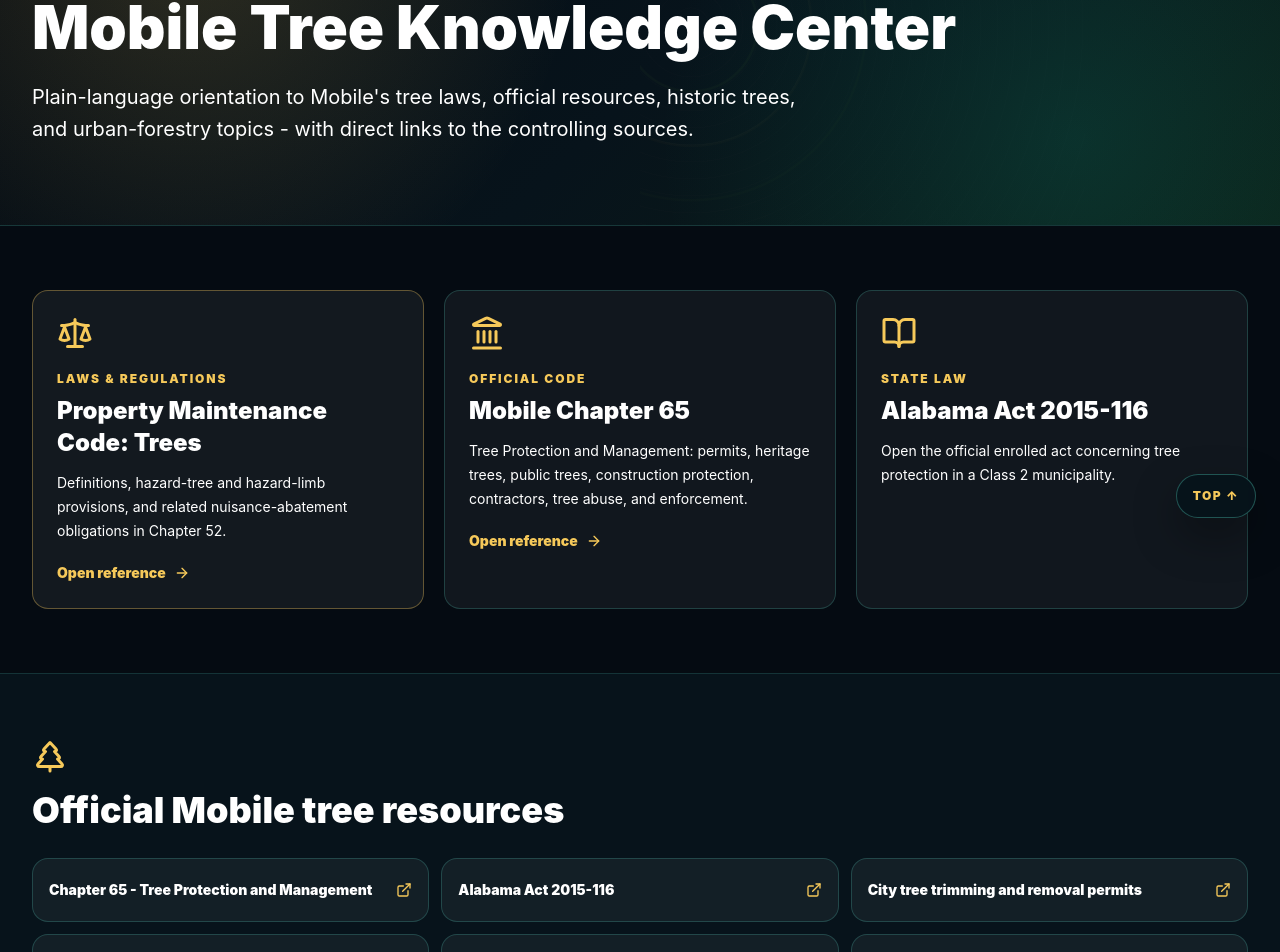
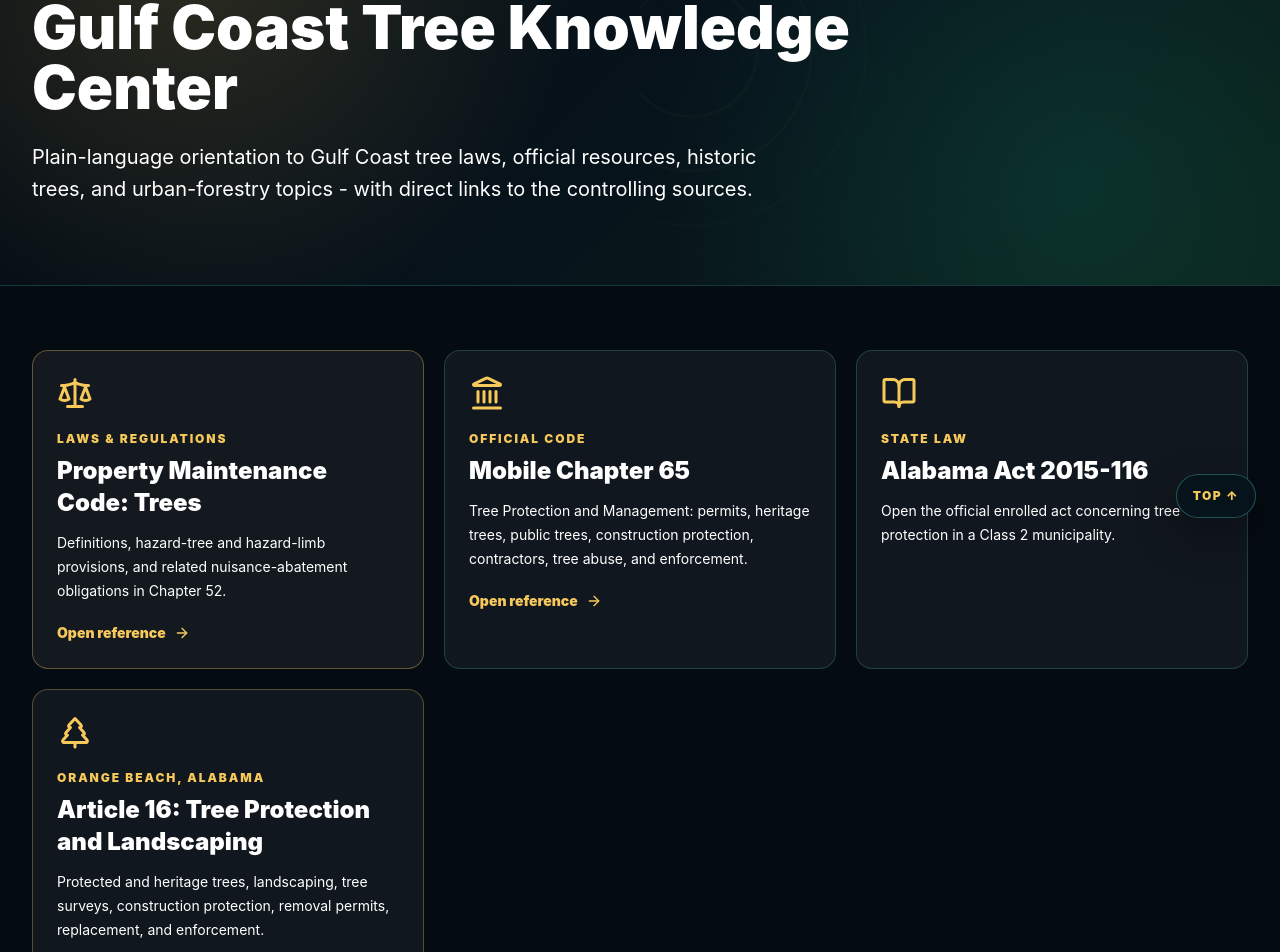
Before and after one commit to TheCryptoArborist/tree251, a Next.js app: page /knowledge-center in a window 1280 px wide. Shown: the part 258-1210 px from the top of the page. Built offline with nearby package versions, Linux system fonts and the light colour scheme.

Commit message:
Add Orange Beach ordinance to Knowledge Center

```diff
--- a/app/knowledge-center/page.tsx
+++ b/app/knowledge-center/page.tsx
@@ -3,9 +3,9 @@ import Link from "next/link";
 import { ArrowRight, BookOpen, ExternalLink, Landmark, Scale, TreePine } from "lucide-react";
 
 export const metadata: Metadata = {
-  title: "Mobile Tree Knowledge Center",
+  title: "Gulf Coast Tree Knowledge Center",
   description:
-    "A source-linked library of Mobile, Alabama tree laws, property-maintenance provisions, historic trees, and public educational resources from The Arborist.",
+    "A source-linked library of Gulf Coast tree laws, property-maintenance provisions, historic trees, and public educational resources from The Arborist.",
   alternates: { canonical: "/knowledge-center" }
 };
 
@@ -26,9 +26,9 @@ export default function KnowledgeCenterPage() {
         <div className="tree-ring-texture absolute inset-y-0 right-0 -z-10 w-1/2 opacity-30" />
         <div className="mx-auto max-w-7xl px-4 sm:px-6 lg:px-8">
           <p className="text-xs font-black uppercase tracking-[0.18em] text-[#f6c95a] sm:text-sm">Source-linked public education</p>
-          <h1 className="mt-4 max-w-5xl text-4xl font-black leading-[0.98] sm:text-6xl">Mobile Tree Knowledge Center</h1>
+          <h1 className="mt-4 max-w-5xl text-4xl font-black leading-[0.98] sm:text-6xl">Gulf Coast Tree Knowledge Center</h1>
           <p className="mt-6 max-w-3xl text-base leading-7 text-emerald-50/84 sm:text-xl sm:leading-8">
-            Plain-language orientation to Mobile&apos;s tree laws, official resources, historic trees, and urban-forestry topics - with direct links to the controlling sources.
+            Plain-language orientation to Gulf Coast tree laws, official resources, historic trees, and urban-forestry topics - with direct links to the controlling sources.
           </p>
         </div>
       </section>
@@ -58,6 +58,14 @@ export default function KnowledgeCenterPage() {
               <h2 className="mt-2 text-2xl font-black">Alabama Act 2015-116</h2>
               <p className="mt-3 text-sm leading-6 text-emerald-50/78">Open the official enrolled act concerning tree protection in a Class 2 municipality.</p>
             </a>
+
+            <Link href="/knowledge-center/laws-regulations/orange-beach-article-16" className="group rounded-2xl border border-[#f6c95a]/30 bg-white/[0.05] p-6 transition hover:border-[#f6c95a]/65 hover:bg-white/[0.08] focus-ring">
+              <TreePine className="size-9 text-[#f6c95a]" aria-hidden="true" />
+              <p className="mt-5 text-xs font-black uppercase tracking-[0.16em] text-[#f6c95a]">Orange Beach, Alabama</p>
+              <h2 className="mt-2 text-2xl font-black">Article 16: Tree Protection and Landscaping</h2>
+              <p className="mt-3 text-sm leading-6 text-emerald-50/78">Protected and heritage trees, landscaping, tree surveys, construction protection, removal permits, replacement, and enforcement.</p>
+              <span className="mt-5 inline-flex items-center gap-2 text-sm font-black text-[#f6c95a]">Open reference <ArrowRight className="size-4 transition group-hover:translate-x-1" aria-hidden="true" /></span>
+            </Link>
           </div>
         </div>
       </section>
```
